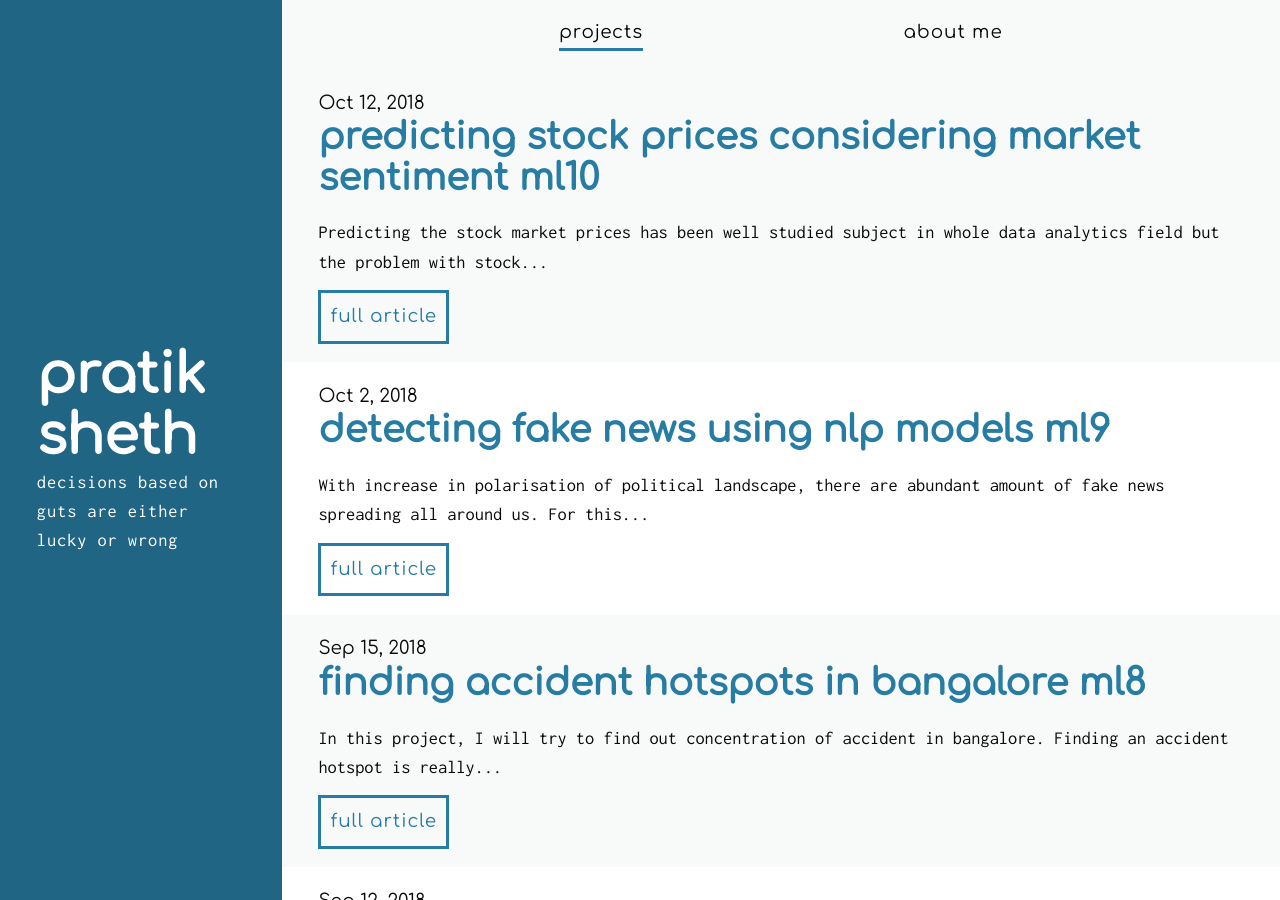
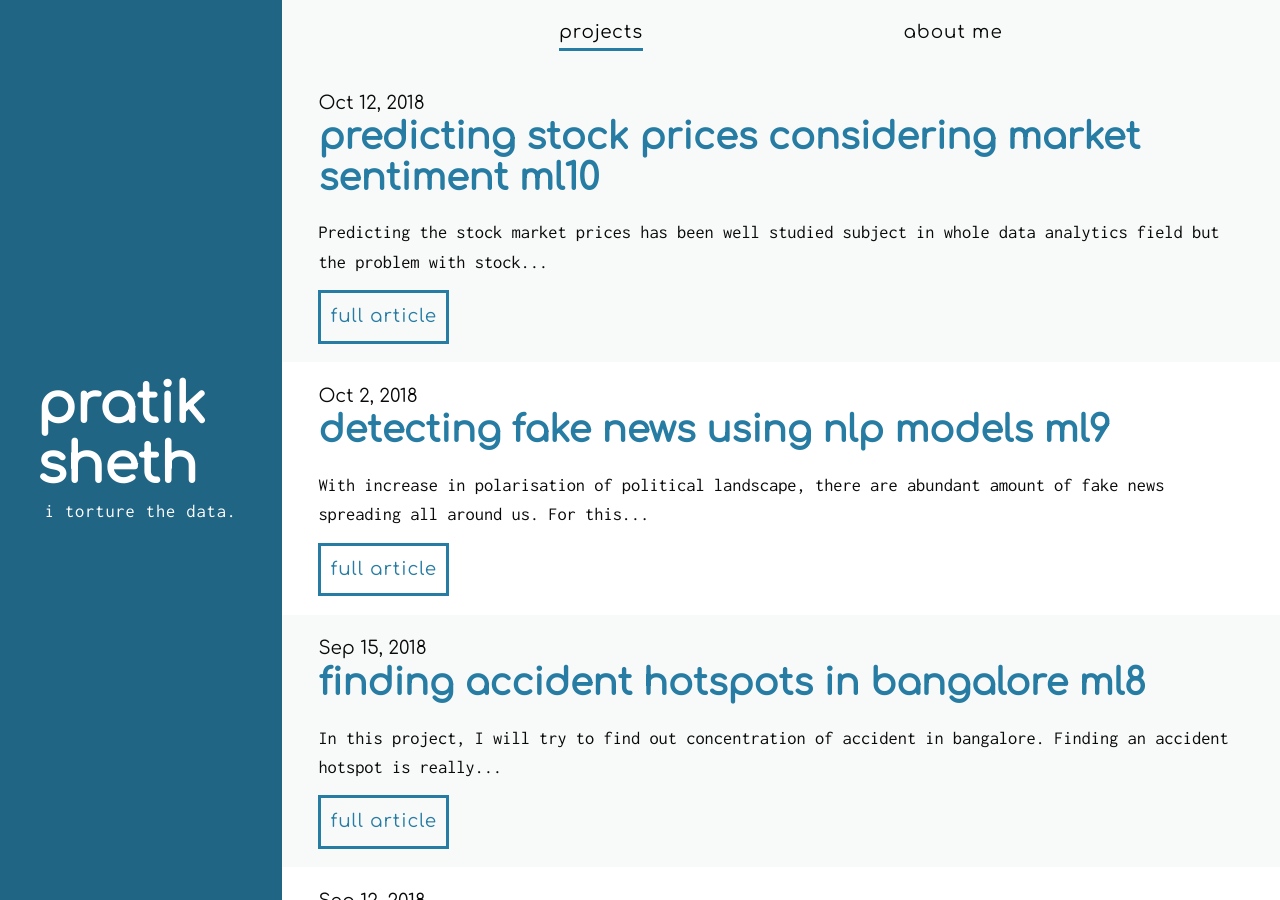
Before and after one commit to daftengineer/daftengineer.github.io, a Jekyll site: the page built from index.html, in a window 1280 px wide and 900 px high. Built offline with Jekyll 4.4.1, drawn with Linux system fonts in a browser that asks for light colours; nearby versions of some CDN libraries; the list of posts is cut into pages by our own code.

Commit message:
Update index.html

```diff
--- a/index.html
+++ b/index.html
@@ -9,7 +9,7 @@ layout: default
     <div class="previews__container">
 
       <div class="siteheader"><b>{{ site.title }}</b></div>
-      <span style="text-transform:lowercase;">Decisions based on guts are either lucky or wrong</span>
+      <span style="text-transform:lowercase;">I torture the data.</span>
     </div>
   </div>
 
```
